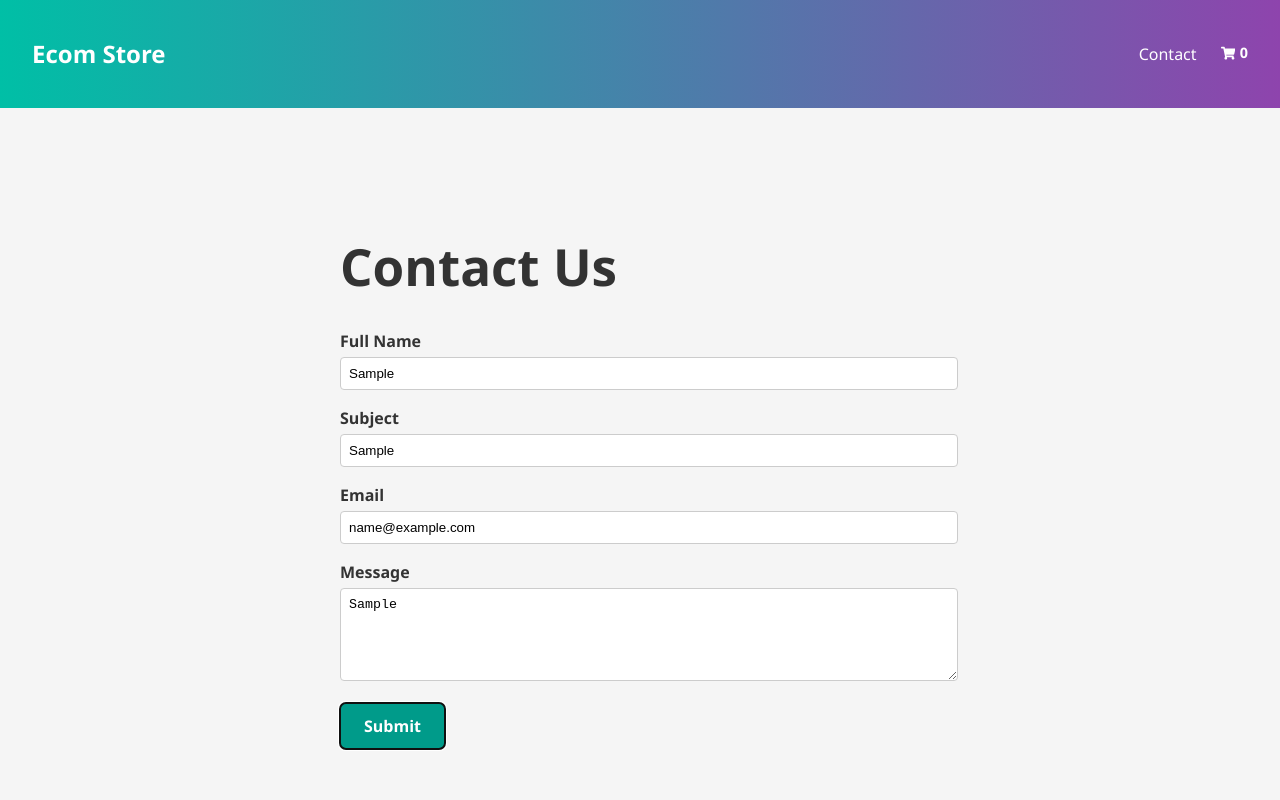
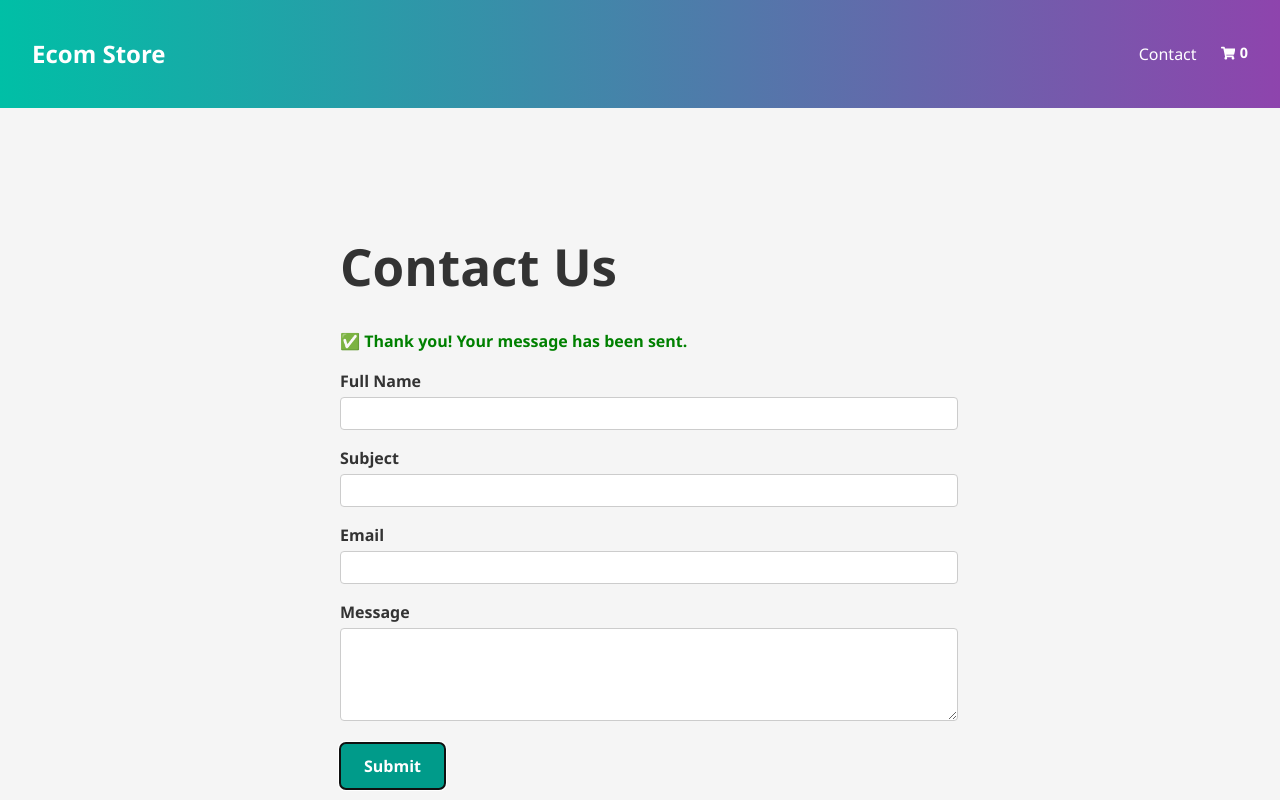
Before and after one commit to Anaid0616/react-ecom, a React (Vite) app: page /contact in a window 1280 px wide. Both pictures are taken after typing "Sample", "Sample", "name@example.com", "Sample" into the empty fields and a click on the button "Submit". Shown: the top 800 px of the page. Built offline with nearby package versions, Linux system fonts and the light colour scheme.

Commit message:
form with react-hook-form and yup

```diff
--- a/package.json
+++ b/package.json
@@ -11,13 +11,16 @@
     "preview": "vite preview"
   },
   "dependencies": {
+    "@hookform/resolvers": "^5.0.1",
     "canvas-confetti": "^1.9.3",
     "react": "^19.0.0",
     "react-dom": "^19.0.0",
+    "react-hook-form": "^7.56.3",
     "react-hot-toast": "^2.5.2",
     "react-icons": "^5.5.0",
     "react-router-dom": "^7.5.2",
     "styled-components": "^6.1.17",
+    "yup": "^1.6.1",
     "zustand": "^5.0.4"
   },
   "devDependencies": {
--- a/src/pages/CartPage.tsx
+++ b/src/pages/CartPage.tsx
@@ -88,7 +88,7 @@ const ActionButton = styled.button`
   font-size: 1rem;
   font-weight: 600;
   border: none;
-  border-radius: 8px;
+  border-radius: 20px;
   cursor: pointer;
 
   &:hover {
--- a/src/pages/ContactPage.tsx
+++ b/src/pages/ContactPage.tsx
@@ -1,5 +1,8 @@
+import styled from 'styled-components';
+import { useForm } from 'react-hook-form';
+import { yupResolver } from '@hookform/resolvers/yup';
+import * as yup from 'yup';
 import { useState } from 'react';
-import styled from 'styled-components';
 
 // --- Styled components ---
 const Wrapper = styled.div`
@@ -45,116 +48,93 @@ const Button = styled.button`
   }
 `;
 
+const SuccessMessage = styled.p`
+  color: green;
+  font-weight: bold;
+  margin-bottom: 1rem;
+`;
+
+// --- Schema ---
+const schema = yup
+  .object({
+    fullName: yup
+      .string()
+      .min(3, 'Full name must be at least 3 characters.')
+      .required('Full name is required.'),
+    subject: yup
+      .string()
+      .min(3, 'Subject must be at least 3 characters.')
+      .required('Subject is required.'),
+    email: yup
+      .string()
+      .email('Must be a valid email.')
+      .required('Email is required.'),
+    body: yup
+      .string()
+      .min(3, 'Message must be at least 3 characters.')
+      .required('Message is required.'),
+  })
+  .required();
+
 // --- Types ---
-type FormData = {
-  fullName: string;
-  subject: string;
-  email: string;
-  body: string;
-};
+type FormData = yup.InferType<typeof schema>;
 
 /**
- * ContactPage component.
- *
- * Renders a contact form with the following fields:
- * - Full name (required, minimum 3 characters)
- * - Subject (required, minimum 3 characters)
- * - Email (required, must be a valid email address)
- * - Body (required, minimum 3 characters)
- *
- * Upon successful validation, the form submission is logged to the console.
- *
- * @returns A React component that displays the contact form.
+ * ContactPage component using react-hook-form and yup.
  */
 export default function ContactPage() {
-  const [formData, setFormData] = useState<FormData>({
-    fullName: '',
-    subject: '',
-    email: '',
-    body: '',
+  const [submitted, setSubmitted] = useState(false);
+
+  const {
+    register,
+    handleSubmit,
+    formState: { errors },
+    reset,
+  } = useForm<FormData>({
+    resolver: yupResolver(schema),
   });
 
-  const [errors, setErrors] = useState<Record<string, string>>({});
-
-  const handleChange = (
-    e: React.ChangeEvent<HTMLInputElement | HTMLTextAreaElement>
-  ) => {
-    setFormData({ ...formData, [e.target.name]: e.target.value });
-  };
-
-  const validate = () => {
-    const newErrors: Record<string, string> = {};
-    if (formData.fullName.trim().length < 3)
-      newErrors.fullName = 'Full name must be at least 3 characters.';
-    if (formData.subject.trim().length < 3)
-      newErrors.subject = 'Subject must be at least 3 characters.';
-    if (!/\S+@\S+\.\S+/.test(formData.email))
-      newErrors.email = 'Invalid email address.';
-    if (formData.body.trim().length < 3)
-      newErrors.body = 'Message must be at least 3 characters.';
-    return newErrors;
-  };
-
-  const handleSubmit = (e: React.FormEvent) => {
-    e.preventDefault();
-    const validationErrors = validate();
-    if (Object.keys(validationErrors).length > 0) {
-      setErrors(validationErrors);
-    } else {
-      setErrors({});
-      console.log('✅ Submitted Data:', formData);
-    }
+  const onSubmit = (data: FormData) => {
+    console.log('✅ Submitted with RHF:', data);
+    reset(); // Reset the form after submission
+    setSubmitted(true);
   };
 
   return (
     <Wrapper>
       <h1>Contact Us</h1>
-      <form onSubmit={handleSubmit} noValidate>
+      {submitted && (
+        <SuccessMessage>
+          ✅ Thank you! Your message has been sent.
+        </SuccessMessage>
+      )}
+      <form onSubmit={handleSubmit(onSubmit)} noValidate>
         <Field>
           <label htmlFor="fullName">Full Name</label>
-          <input
-            type="text"
-            id="fullName"
-            name="fullName"
-            autoComplete="name"
-            value={formData.fullName}
-            onChange={handleChange}
-            required
-          />
+          <input id="fullName" autoComplete="name" {...register('fullName')} />
           {errors.fullName && (
-            <small style={{ color: 'red' }}>{errors.fullName}</small>
+            <small style={{ color: 'red' }}>{errors.fullName.message}</small>
           )}
         </Field>
 
         <Field>
           <label htmlFor="subject">Subject</label>
-          <input
-            type="text"
-            id="subject"
-            name="subject"
-            autoComplete="off"
-            value={formData.subject}
-            onChange={handleChange}
-            required
-          />
+          <input id="subject" autoComplete="off" {...register('subject')} />
           {errors.subject && (
-            <small style={{ color: 'red' }}>{errors.subject}</small>
+            <small style={{ color: 'red' }}>{errors.subject.message}</small>
           )}
         </Field>
 
         <Field>
           <label htmlFor="email">Email</label>
           <input
+            id="email"
             type="email"
-            id="email"
-            name="email"
             autoComplete="email"
-            value={formData.email}
-            onChange={handleChange}
-            required
+            {...register('email')}
           />
           {errors.email && (
-            <small style={{ color: 'red' }}>{errors.email}</small>
+            <small style={{ color: 'red' }}>{errors.email.message}</small>
           )}
         </Field>
 
@@ -162,14 +142,13 @@ export default function ContactPage() {
           <label htmlFor="body">Message</label>
           <textarea
             id="body"
-            name="body"
+            rows={5}
             autoComplete="off"
-            rows={5}
-            value={formData.body}
-            onChange={handleChange}
-            required
+            {...register('body')}
           />
-          {errors.body && <small style={{ color: 'red' }}>{errors.body}</small>}
+          {errors.body && (
+            <small style={{ color: 'red' }}>{errors.body.message}</small>
+          )}
         </Field>
 
         <Button type="submit">Submit</Button>
```
Also changed, not shown: 1 other file (tests, documents, lock files or other folders).
